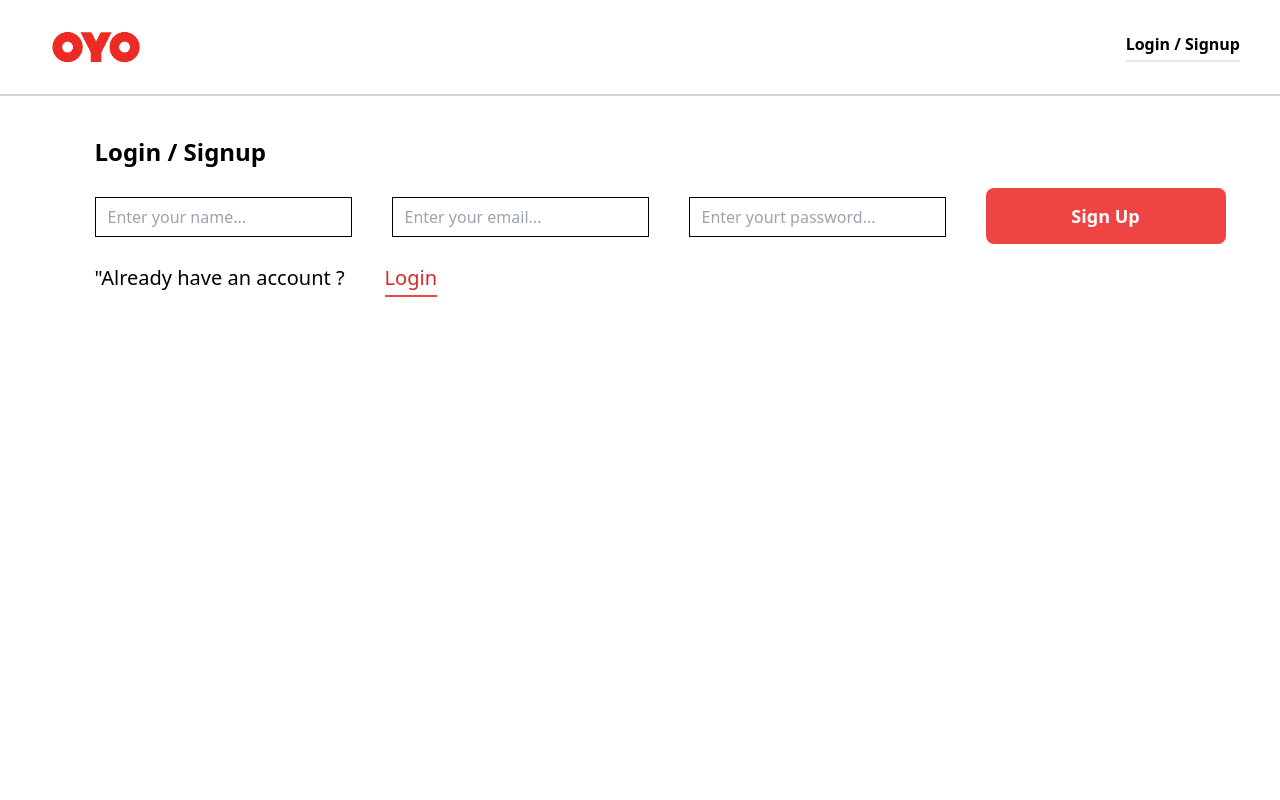
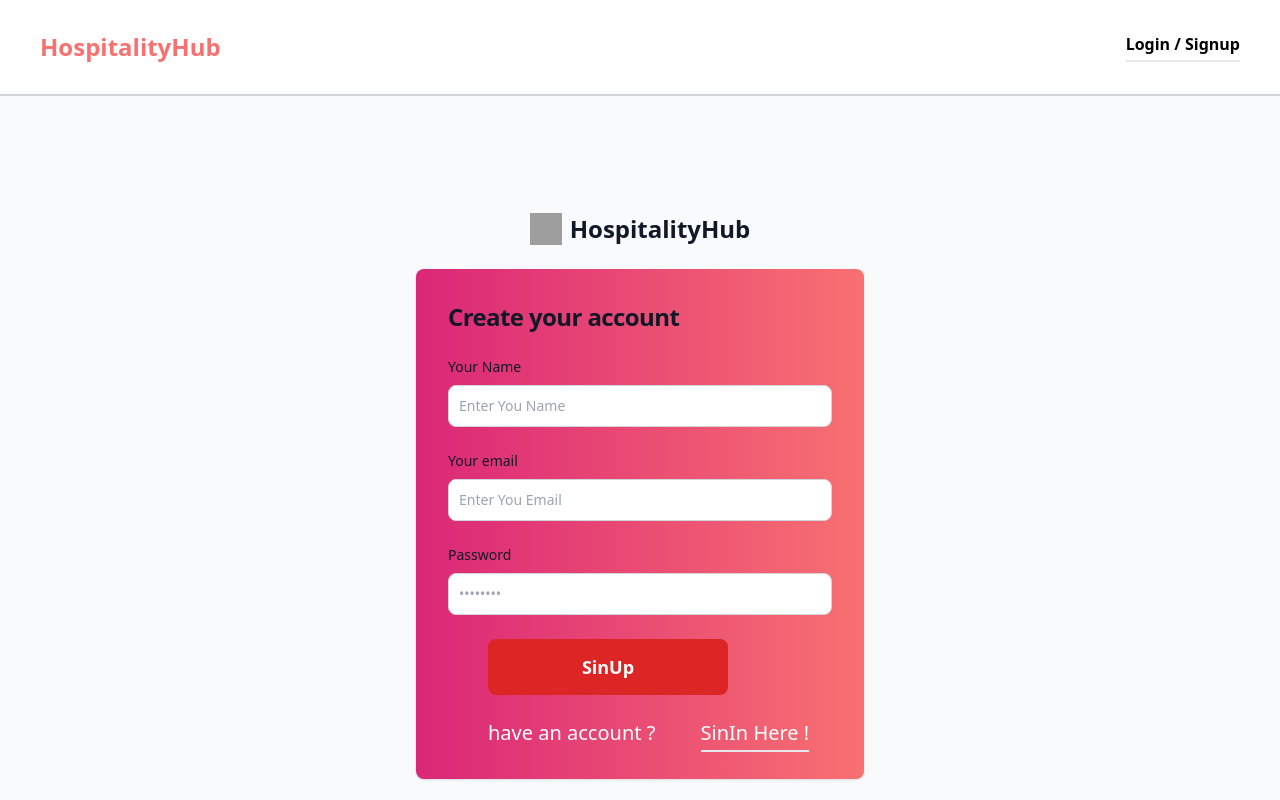
Before and after one commit to SOFTMAN387/lodge-management, a Next.js app: page /register in a window 1280 px wide. Shown: the top 800 px of the page. Built offline with nearby package versions, Linux system fonts and the light colour scheme; grey boxes are pictures that could not be loaded.

Commit message:
Added Admin Login

```diff
--- a/components/Header1.jsx
+++ b/components/Header1.jsx
@@ -1,6 +1,6 @@
 "use client";
 import Image from "next/image";
-import Block from "./Block";
+// import Block from "./Block";
 import Link from "next/link";
 import { useRouter } from "next/router";
 import { useDispatch,useSelector } from "react-redux";
@@ -11,7 +11,6 @@ const Header1 = () => {
   const dispatch=useDispatch();
   const authUser= useSelector((state) => state.currentUser[0]) || [];
 
-
   const handleLogout = () => {
     dispatch(actions.logoutUser());
     router.push("/login");
@@ -19,13 +18,14 @@ const Header1 = () => {
   return (
     <div className=" flex justify-between border-b-2 border-gray-300 items-center h-24 px-10 w-full">
     <Link href={"/"}>
-    <Image
+    {/* <Image
         src={"/logo.png"}
         alt="logo"
         width={200}
         height={200}
         className=" w-28 h-28 "
-      />
+      /> */}
+      <h1 className="text-2xl font-extrabold  text-red-400 dark:text-red">HospitalityHub</h1>
     </Link>
       {/* <div className=" h-full flex md:hidden sm:hidden">
         <Block title={"Become a member"} para={"Additional 0% off on stays."} />
--- a/components/UserLists.jsx
+++ b/components/UserLists.jsx
@@ -27,6 +27,9 @@ const UserLists = ({users}) => {
                   Password
                 </th>
                 <th scope="col" className="px-6 py-3">
+                    Role
+                </th>
+                <th scope="col" className="px-6 py-3">
                     Status
                 </th>
             </tr>
@@ -49,6 +52,9 @@ const UserLists = ({users}) => {
                 ...{users?.password.slice(-5)}
                 </td>
                 <td className="px-6 py-4">
+                {users?.role}
+                </td>
+                <td className="px-6 py-4">
                     <div className="flex items-center">
                         <div className="h-2.5 w-2.5 rounded-full bg-green-500 me-2"></div> Online
                     </div>
--- a/models/users/user-model.js
+++ b/models/users/user-model.js
@@ -18,6 +18,10 @@ const UserSchema = new mongoose.Schema(
       required: true,
       trim: true,
     },
+    role: {
+      type:String,
+      default:"user",
+    },
   },
   { timestamps: true }
 );
--- a/pages/admin/index.jsx
+++ b/pages/admin/index.jsx
@@ -1,6 +1,6 @@
 import React from 'react'
 import AdminCard from '@/components/AdminCard'
-import UserLists from '@/components/UserLists'
+import UserLists from '@/components/UserLists';
 const Admin = ({users}) => {
     return (
       <>
--- a/pages/hotels/index.jsx
+++ b/pages/hotels/index.jsx
@@ -70,7 +70,7 @@ const Hotels = ({ hotels,loc }) => {
        </div>
        <span className="flex text-center justify-center items-center">Hotel Searched Founs ! {total}</span>
         <hr/>
-        <div className="grid lg:grid-cols-2 ">
+        <div className="grid lg:grid-cols-3 md:grid-cols-2">
         {list?.length > 0
             ? list?.map((e) => {
                 return (
--- a/pages/index.js
+++ b/pages/index.js
@@ -1,5 +1,4 @@
 import Image from 'next/image'
-import { Inter } from 'next/font/google';
 import Header1 from '@/components/Header1';
 import Header2 from '@/components/Header2';
 import Header3 from '@/components/Header3';
@@ -40,7 +39,7 @@ export default function Home({hotels}) {
         </div>
         <Header4 />
       </div>
-      <div className="grid lg:grid-cols-2">
+      <div className="grid lg:grid-cols-3 md:grid-cols-2">
        {hotels?.map((e) => {
                 return (
                   <div  key={e._id}>
--- a/pages/login.jsx
+++ b/pages/login.jsx
@@ -8,6 +8,7 @@ import { actions } from "@/redux/reducers/oyoReducers";
 import { useDispatch } from "react-redux";
 // import Cookies from "js-cookie";
 import { useRouter } from "next/router";
+import Footer from "@/components/Footer";
 
 const Login = () => {
   const dispatch=useDispatch();
@@ -39,11 +40,10 @@ const [err,setErr]=useState("");
   return (
     <>
     <Header1 />
-       <div>
       <Head>
         <title>OYO - Login !</title>
       </Head>
-      <div className="flex justify-center items-center ">
+      {/* <div className="flex justify-center items-center ">
 
             <div className="m-10  ">
               <h3 className=" text-2xl font-bold ml-10">Login / Signup</h3>
@@ -92,9 +92,53 @@ const [err,setErr]=useState("");
 
               </p>
             </div>
+          </div> */}
+   <section className="bg-gray-50 dark:bg-gray-100">
+  <div className="flex flex-col items-center justify-center px-6 py-8 mx-auto md:h-screen lg:py-0">
+      <a href="#" className="flex items-center mb-6 text-2xl font-semibold text-gray-900 dark:text-red">
+          <img className="w-8 h-8 mr-2" src="https://flowbite.s3.amazonaws.com/blocks/marketing-ui/logo.svg" alt="logo" />
+         HospitalityHub
+      </a>
+      <div className="w-full bg-white rounded-lg shadow dark:border md:mt-0 sm:max-w-md xl:p-0 bg-gradient-to-r from-pink-600 to-red-400 dark:border-gray-200">
+          <div className="p-6 space-y-4 md:space-y-6 sm:p-8">
+              <h1 className="text-xl font-bold leading-tight tracking-tight text-gray-900 md:text-2xl dark:text-white">
+                  Sign in to your account
+              </h1>
+              <div className="space-y-4 md:space-y-6">
+                  <div>
+                      <label for="email" className="block mb-2 text-sm font-medium text-gray-900 dark:text-white">Your email</label>
+                      <input type="email" name="email" id="email"  onChange={(e) => setEmail(e.target.value)} className=" border border-gray-300 text-gray-900 sm:text-sm rounded-lg  focus:border-primary-600 block w-full p-2.5  dark:border-gray-600 dark:placeholder-gray-400 dark:text-black dark:focus:ring-blue-500 dark:focus:border-blue-500" placeholder="Enter Your Email" required="" />
+                  </div>
+                  <div>
+                      <label for="password" className="block mb-2 text-sm font-medium text-gray-900 dark:text-white">Password</label>
+                      <input type="password" name="password" id="password" onChange={(e) => setPassword(e.target.value)} placeholder="••••••••" className=" border border-gray-300 text-gray-900 sm:text-sm rounded-lg  focus:border-primary-600 block w-full p-2.5  dark:border-gray-600 dark:placeholder-gray-400 dark:text-black dark:focus:ring-blue-500 dark:focus:border-blue-500" required="" />
+                  </div>
+                  <button
+                type="submit"
+                className=" w-60 h-14 text-lg font-bold bg-red-600 hover:cursor-pointer hover:bg-red-800 text-white ml-10 rounded-lg"
+                onClick={handleLogin }
+              >
+              Login
+              </button>
+              <br/>
+              {err && <span className="text-black-400 text-sm ml-10">{err}</span>}
+              <p className=" ml-10 text-xl">
+                <span className="text-white"> Don`t have an account ? </span>
+              <span className=" ml-10 border-b-2  text-white pb-1 hover:cursor-pointer"
+             ><Link href={"/register"}>
+                  Sin Up
+                  </Link>
+                </span>
+
+
+
+              </p>
+              </div>
           </div>
-        </div>
-
+      </div>
+  </div>
+</section>
+<Footer />
     </>
 
   );
--- a/pages/register.jsx
+++ b/pages/register.jsx
@@ -5,6 +5,7 @@ import { useState } from "react";
 import Header1 from "@/components/Header1";
 import axios from "axios";
 import { useRouter } from "next/router";
+import Footer from "@/components/Footer";
 
 const Register = () => {
   const [name, setName] = useState("");
@@ -38,13 +39,13 @@ const Register = () => {
 
   return (
     <> <Header1 />
-     <div>
+
       <Head>
         <title>OYO - Login !</title>
       </Head>
-      <div className="flex justify-center items-center ">
+      {/* <div className="flex justify-center items-center ">
 
-   <div className="m-10  ">
+           <div className="m-10  ">
      <h3 className=" text-2xl font-bold ml-10">Login / Signup</h3>
             <input
                   type="text"
@@ -92,9 +93,58 @@ const Register = () => {
 
               </p>
             </div>
+          </div> */}
+
+<section className="bg-gray-50 dark:bg-gray-100">
+  <div className="flex flex-col items-center justify-center px-6 py-8 mx-auto md:h-screen lg:py-0">
+      <a href="#" className="flex items-center mb-6 text-2xl font-semibold text-gray-900 dark:text-red">
+          <img className="w-8 h-8 mr-2" src="https://flowbite.s3.amazonaws.com/blocks/marketing-ui/logo.svg" alt="logo" />
+         HospitalityHub
+      </a>
+      <div className="w-full bg-white rounded-lg shadow dark:border md:mt-0 sm:max-w-md xl:p-0 bg-gradient-to-r from-pink-600 to-red-400 dark:border-gray-200">
+          <div className="p-6 space-y-4 md:space-y-6 sm:p-8">
+              <h1 className="text-xl font-bold leading-tight tracking-tight text-gray-900 md:text-2xl dark:text-white">
+                  Create your account
+              </h1>
+              <div className="space-y-4 md:space-y-6">
+              <div>
+                      <label for="name" className="block mb-2 text-sm font-medium text-gray-900 dark:text-white">Your Name</label>
+                      <input type="text" name="name" id="name"   onChange={(e) => setName(e.target.value)} className=" border border-gray-300 text-gray-900 sm:text-sm rounded-lg  focus:border-primary-600 block w-full p-2.5  dark:border-gray-600 dark:placeholder-gray-400 dark:text-black dark:focus:ring-blue-500 dark:focus:border-blue-500" placeholder="Enter You Name" required="" />
+                  </div>
+                  <div>
+                      <label for="email" className="block mb-2 text-sm font-medium text-gray-900 dark:text-white">Your email</label>
+                      <input type="email" name="email" id="email"  onChange={(e) => setEmail(e.target.value)} className=" border border-gray-300 text-gray-900 sm:text-sm rounded-lg  focus:border-primary-600 block w-full p-2.5  dark:border-gray-600 dark:placeholder-gray-400 dark:text-black dark:focus:ring-blue-500 dark:focus:border-blue-500" placeholder="Enter You Email" required="" />
+                  </div>
+                  <div>
+                      <label for="password" className="block mb-2 text-sm font-medium text-gray-900 dark:text-white">Password</label>
+                      <input type="password" name="password" id="password" onChange={(e) => setPassword(e.target.value)} placeholder="••••••••" className=" border border-gray-300 text-gray-900 sm:text-sm rounded-lg  focus:border-primary-600 block w-full p-2.5  dark:border-gray-600 dark:placeholder-gray-400 dark:text-black dark:focus:ring-blue-500 dark:focus:border-blue-500" required="" />
+                  </div>
+                  <button
+                type="submit"
+                className=" w-60 h-14 text-lg font-bold bg-red-600 hover:cursor-pointer hover:bg-red-800 text-white ml-10 rounded-lg"
+                onClick={ handleSignup}
+              >
+             SinUp
+              </button>
+              <br/>
+              {err && <span className="text-black-400 text-sm ml-10">{err}</span>}
+              <p className=" ml-10 text-xl">
+                <span className="text-white"> have an account ? </span>
+              <span className=" ml-10 border-b-2  text-white pb-1 hover:cursor-pointer"
+             ><Link href={"/login"}>
+                  SinIn Here !
+                  </Link>
+                </span>
+
+
+
+              </p>
+              </div>
           </div>
-        </div>
-
+      </div>
+  </div>
+</section>
+<Footer />
 
     </>
 
```
Also changed, not shown: components/AdminCard.jsx (+12 -1 lines). Lines whose indentation alone changed are shown as unchanged.
